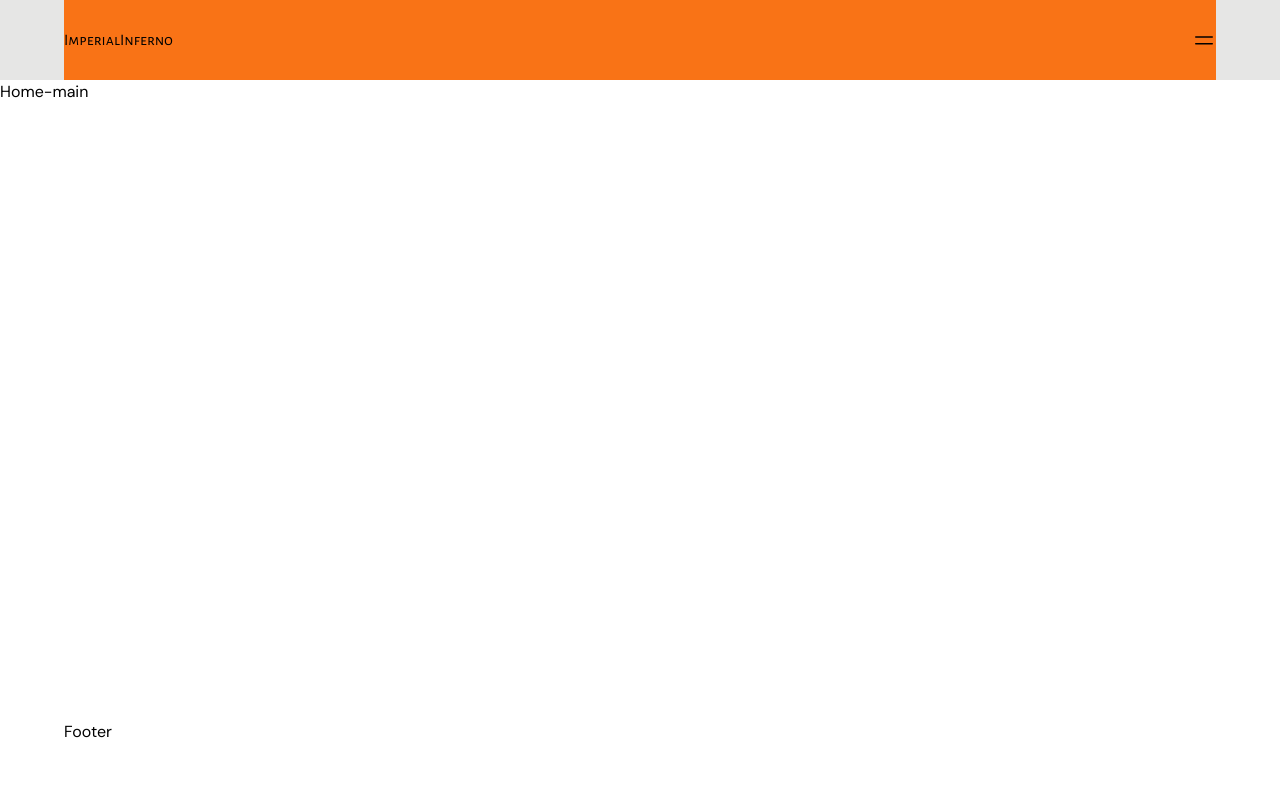
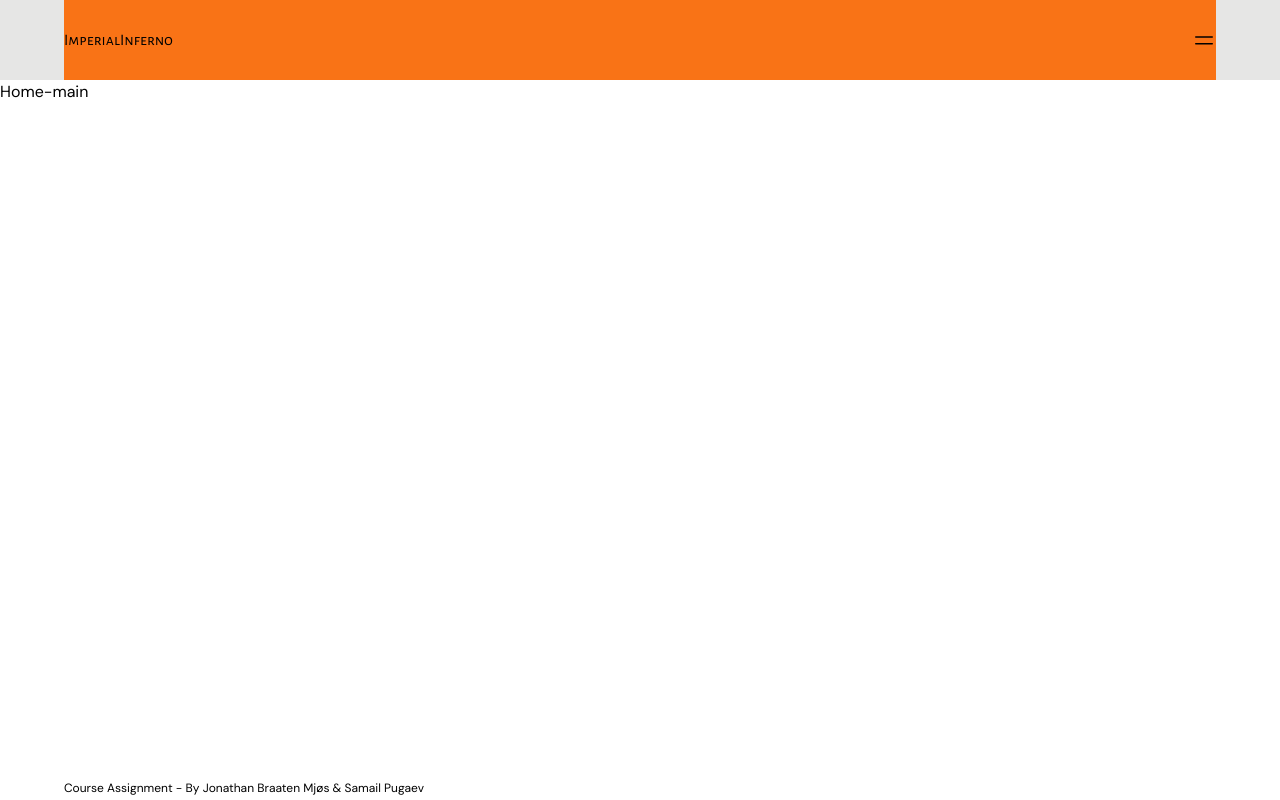
Before and after one commit to jmjjmj994/ca-dev-platforms-frontend, a React (Vite) app: page / in a window 1280 px wide. Built offline with nearby package versions, Linux system fonts and the light colour scheme.

Commit message:
Small attribution for the ca-creators

```diff
--- a/src/Components/Footer/Footer.tsx
+++ b/src/Components/Footer/Footer.tsx
@@ -1,7 +1,11 @@
 const Footer = () => {
   return (
-    <footer>
-      <div className="footer-content-wrapper">Footer</div>
+    <footer className="">
+      <div className="footer-content-wrapper flex items-end justify-start pb-1">
+        <p className="attribution text-xs">
+          Course Assignment - By Jonathan Braaten Mjøs & Samail Pugaev
+        </p>
+      </div>
     </footer>
   );
 };
--- a/src/Components/Header/Header.tsx
+++ b/src/Components/Header/Header.tsx
@@ -40,7 +40,6 @@ const Header = () => {
 
 const Nav = ({ isActive, handleActive }: NavProps) => {
   const removeActive = () => {
-
     handleActive();
   };
   return (
```
